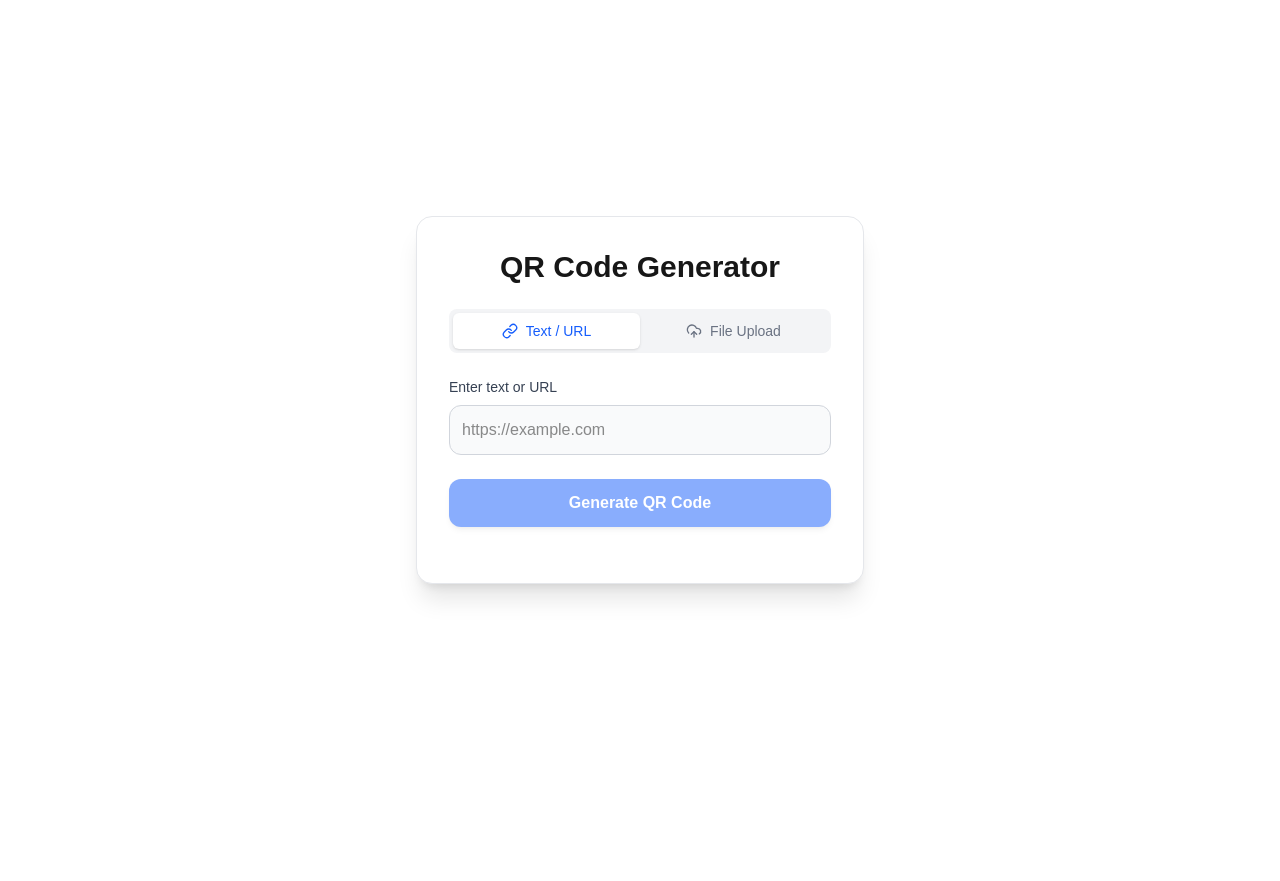
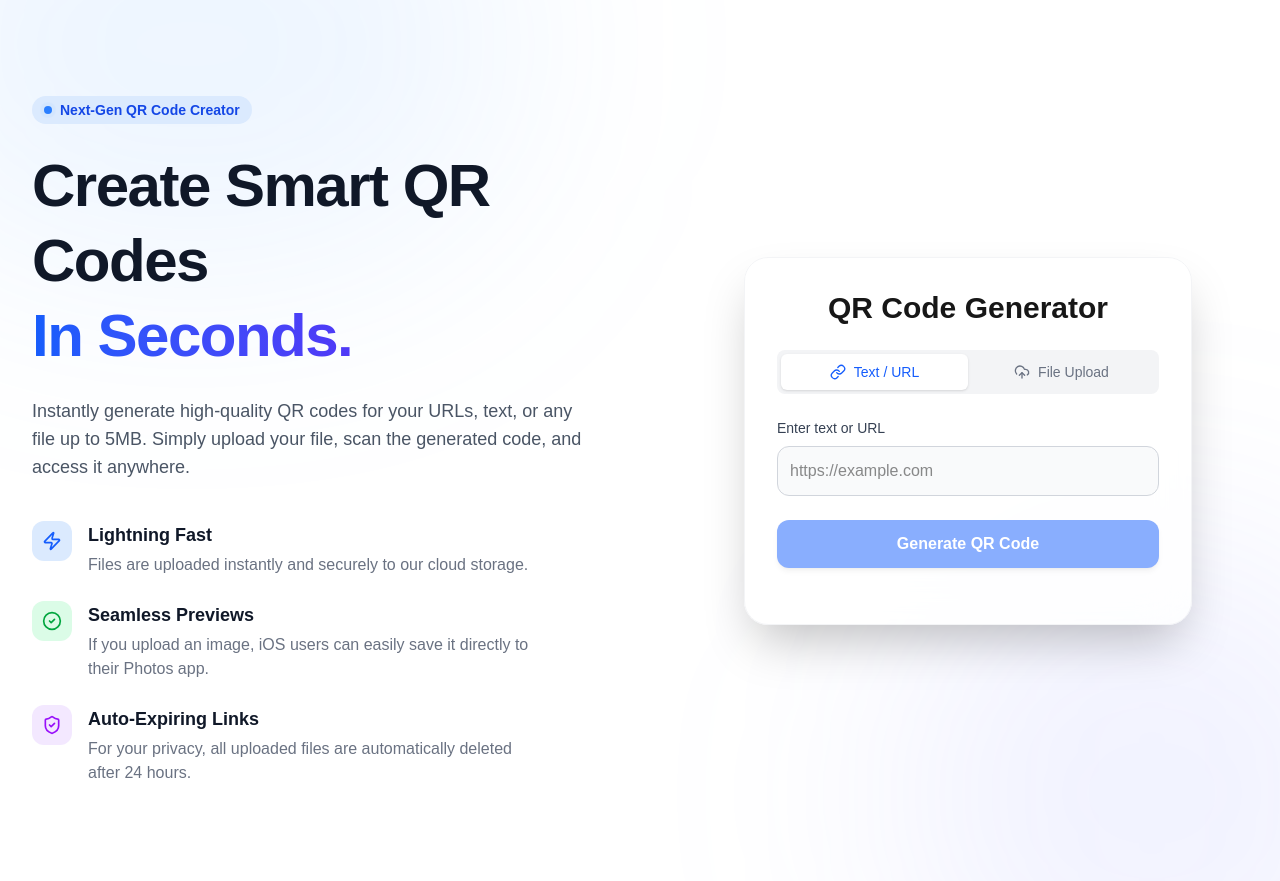
Before and after one commit to SiThuHtin/qr-code-generator, a Next.js app: page / in a window 1280 px wide. Before the commit the page ends 800 px from the top, so only its background shows below. Built offline with nearby package versions, Linux system fonts and the light colour scheme.

Commit message:
Home page edited

```diff
--- a/src/app/page.tsx
+++ b/src/app/page.tsx
@@ -1,7 +1,80 @@
 import QrGenerator from "../components/QrGenerator";
+import { CheckCircle2, ShieldCheck, Zap } from "lucide-react";
 
 export default function Home() {
   return (
-    <QrGenerator />
+    <div className="min-h-screen bg-[radial-gradient(ellipse_at_top,_var(--tw-gradient-stops))] from-blue-50 via-white to-white dark:from-blue-950/20 dark:via-zinc-950 dark:to-zinc-950 flex flex-col justify-center relative overflow-hidden">
+      {/* Decorative Background Elements */}
+      <div className="absolute top-0 left-0 w-full h-full overflow-hidden -z-10 pointer-events-none">
+        <div className="absolute -top-[20%] -left-[10%] w-[50%] h-[50%] rounded-full bg-blue-400/10 dark:bg-blue-600/10 blur-[120px]" />
+        <div className="absolute top-[60%] -right-[10%] w-[40%] h-[60%] rounded-full bg-indigo-400/10 dark:bg-indigo-600/10 blur-[120px]" />
+      </div>
+
+      <div className="max-w-7xl mx-auto px-4 sm:px-6 lg:px-8 w-full py-12 lg:py-24">
+        <div className="flex flex-col lg:flex-row items-center gap-16 lg:gap-24">
+
+          {/* Left Column: Explanations & Hero */}
+          <div className="flex-1 text-center lg:text-left animate-in fade-in slide-in-from-bottom-8 duration-700">
+            <div className="inline-flex items-center gap-2 px-3 py-1 rounded-full bg-blue-100 dark:bg-blue-900/30 text-blue-700 dark:text-blue-300 text-sm font-semibold mb-6">
+              <span className="relative flex h-2 w-2">
+                <span className="animate-ping absolute inline-flex h-full w-full rounded-full bg-blue-400 opacity-75"></span>
+                <span className="relative inline-flex rounded-full h-2 w-2 bg-blue-500"></span>
+              </span>
+              Next-Gen QR Code Creator
+            </div>
+
+            <h1 className="text-4xl sm:text-5xl lg:text-6xl font-extrabold tracking-tight text-gray-900 dark:text-white mb-6 leading-tight">
+              Create Smart QR Codes <br className="hidden lg:block" />
+              <span className="text-transparent bg-clip-text bg-gradient-to-r from-blue-600 to-indigo-600 dark:from-blue-400 dark:to-indigo-400">
+                In Seconds.
+              </span>
+            </h1>
+
+            <p className="text-lg text-gray-600 dark:text-gray-300 mb-10 max-w-2xl mx-auto lg:mx-0">
+              Instantly generate high-quality QR codes for your URLs, text, or any file up to 5MB. Simply upload your file, scan the generated code, and access it anywhere.
+            </p>
+
+            {/* Features List */}
+            <div className="space-y-6 text-left max-w-lg mx-auto lg:mx-0">
+              <div className="flex items-start gap-4">
+                <div className="flex-shrink-0 w-10 h-10 rounded-xl bg-blue-100 dark:bg-blue-900/40 flex items-center justify-center">
+                  <Zap className="w-5 h-5 text-blue-600 dark:text-blue-400" />
+                </div>
+                <div>
+                  <h3 className="text-lg font-semibold text-gray-900 dark:text-white">Lightning Fast</h3>
+                  <p className="text-gray-500 dark:text-gray-400 mt-1">Files are uploaded instantly and securely to our cloud storage.</p>
+                </div>
+              </div>
+
+              <div className="flex items-start gap-4">
+                <div className="flex-shrink-0 w-10 h-10 rounded-xl bg-green-100 dark:bg-green-900/40 flex items-center justify-center">
+                  <CheckCircle2 className="w-5 h-5 text-green-600 dark:text-green-400" />
+                </div>
+                <div>
+                  <h3 className="text-lg font-semibold text-gray-900 dark:text-white">Seamless Previews</h3>
+                  <p className="text-gray-500 dark:text-gray-400 mt-1">If you upload an image, iOS users can easily save it directly to their Photos app.</p>
+                </div>
+              </div>
+
+              <div className="flex items-start gap-4">
+                <div className="flex-shrink-0 w-10 h-10 rounded-xl bg-purple-100 dark:bg-purple-900/40 flex items-center justify-center">
+                  <ShieldCheck className="w-5 h-5 text-purple-600 dark:text-purple-400" />
+                </div>
+                <div>
+                  <h3 className="text-lg font-semibold text-gray-900 dark:text-white">Auto-Expiring Links</h3>
+                  <p className="text-gray-500 dark:text-gray-400 mt-1">For your privacy, all uploaded files are automatically deleted after 24 hours.</p>
+                </div>
+              </div>
+            </div>
+          </div>
+
+          {/* Right Column: The Generator Wrapper */}
+          <div className="flex-1 w-full max-w-md lg:max-w-full flex justify-center animate-in fade-in slide-in-from-bottom-8 duration-700 delay-150">
+            <QrGenerator />
+          </div>
+
+        </div>
+      </div>
+    </div>
   );
 }
--- a/src/components/QrGenerator.tsx
+++ b/src/components/QrGenerator.tsx
@@ -83,8 +83,7 @@ const QrGenerator: React.FC = () => {
   };
 
   return (
-    <div className="flex flex-col items-center justify-center min-h-screen p-4 bg-background">
-      <div className="w-full max-w-md p-8 rounded-2xl shadow-xl border border-gray-200 dark:border-gray-800 bg-white dark:bg-zinc-900 transition-colors">
+    <div className="w-full max-w-md p-8 rounded-3xl shadow-2xl border border-gray-100 dark:border-gray-800 bg-white/80 dark:bg-zinc-900/80 backdrop-blur-xl transition-all hover:shadow-blue-500/10 dark:hover:shadow-blue-500/5">
       <h1 className="text-3xl font-bold mb-6 text-center text-foreground">QR Code Generator</h1>
 
       {/* Tabs */}
@@ -231,7 +230,6 @@ const QrGenerator: React.FC = () => {
         </div>
       )}
     </div>
-    </div>
   );
 };
 
```
Lines whose indentation alone changed are shown as unchanged.
